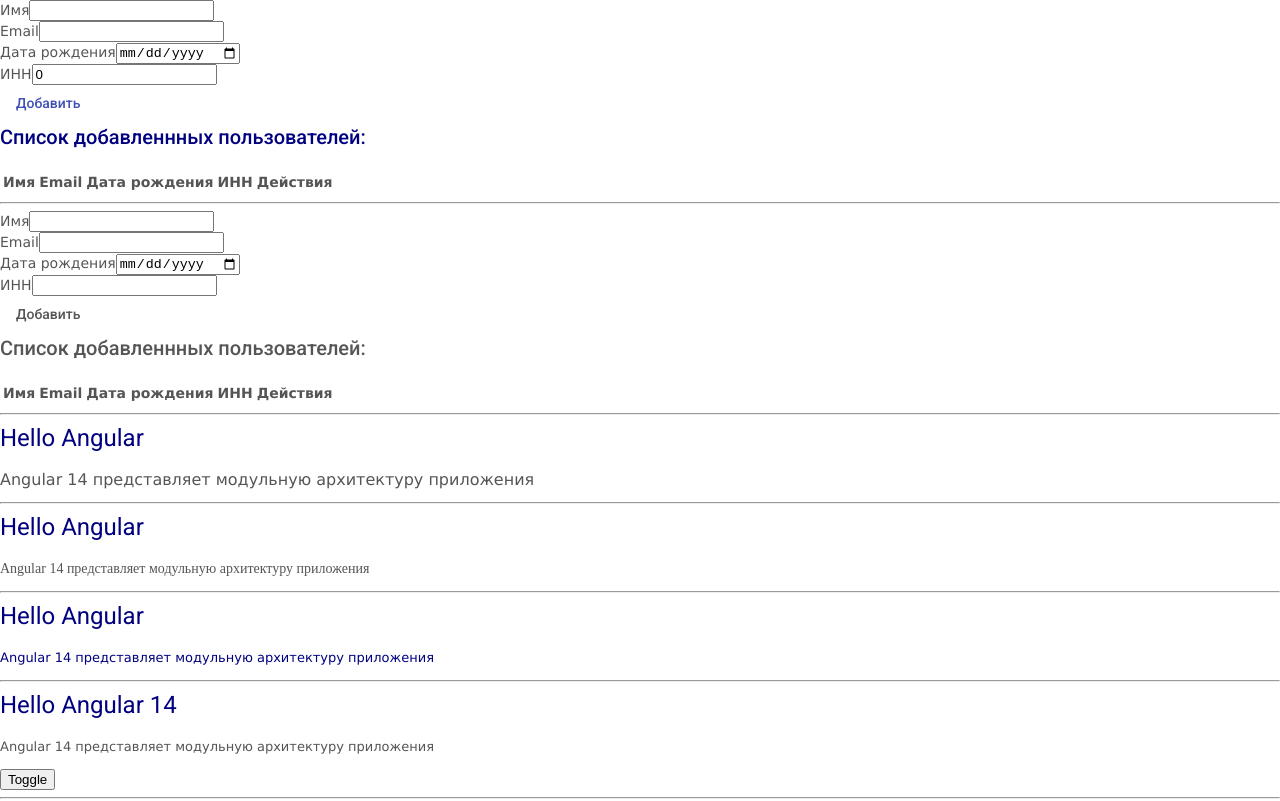
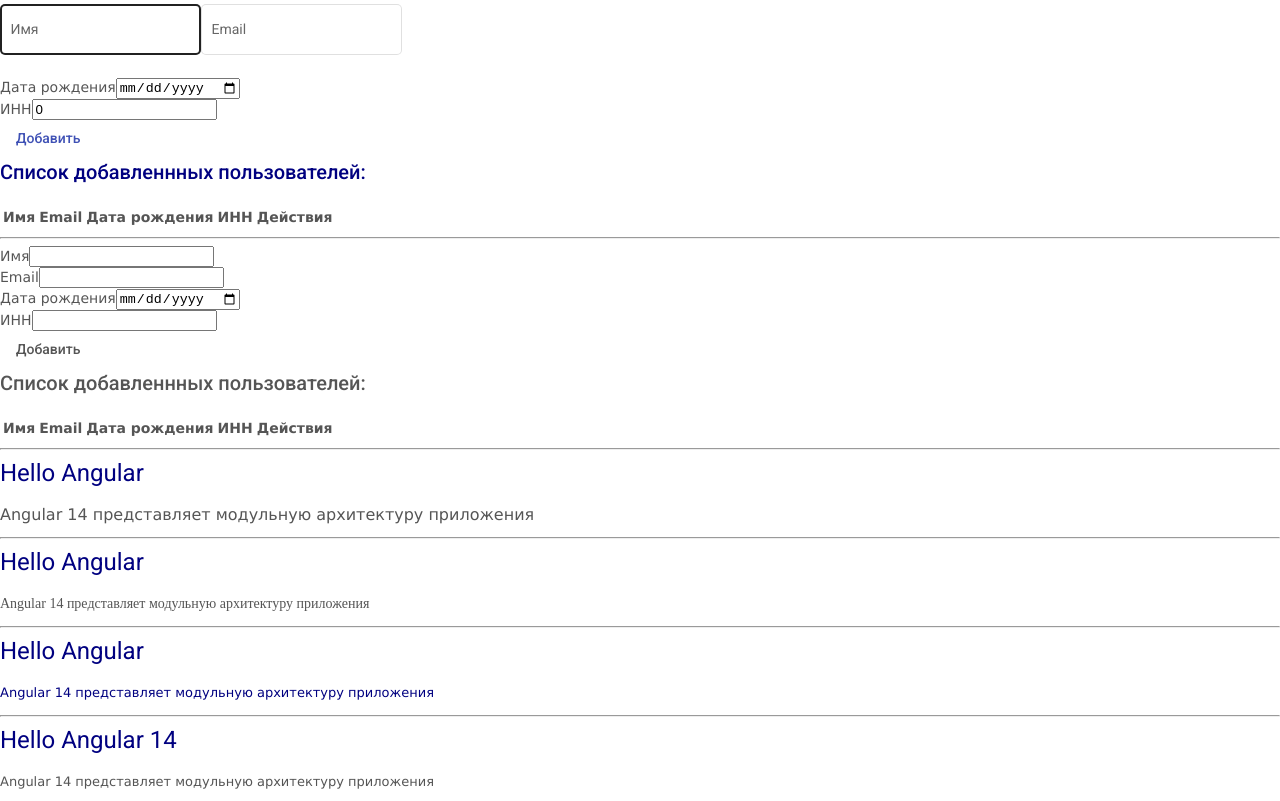
Before and after one commit to VKozhura/angular-components, an Angular app: page / in a window 1280 px wide. Shown: the top 801 px of the page. Built offline with nearby package versions, Linux system fonts and the light colour scheme.

Commit message:
добавила редактирование данных в форме

```diff
--- a/src/app/app.component.html
+++ b/src/app/app.component.html
@@ -1,12 +1,12 @@
 <form [formGroup]="myForm" novalidate (ngSubmit)="addUser()">
-  <div>
-    <label>Имя</label>
-    <input type="text" formControlName = "userName">
-  </div>
-  <div>
+  <mat-form-field appearance="outline">
+    <mat-label>Имя</mat-label>
+    <input matInput placeholder="Иван" type="text" formControlName = "userName">
+  </mat-form-field>
+  <mat-form-field appearance="outline">
     <mat-label>Email</mat-label>
-    <input type="text" formControlName = "userEmail">
-  </div>
+    <input matInput type="text" formControlName = "userEmail">
+  </mat-form-field>
   <div>
     <label for="">Дата рождения</label>
     <input type="date" formControlName = "userBirthdate">
@@ -35,7 +35,8 @@
           <td >{{user.userEmail}}</td>
           <td >{{user.userBirthdate}}</td>
           <td >{{user.userTaxId}}</td>
-          <button (click)="deleteRow(i)">удалить</button>
+          <button (click)="deleteRow(i)">Удалить</button>
+          <button (click)="editRow(i)">Редактировать</button>
       </tr>
   </tbody>
 </table>
--- a/src/app/app.component.ts
+++ b/src/app/app.component.ts
@@ -8,9 +8,15 @@
 
 export class User {
   userName: string;
+  userEmail: string;
+  userBirthdate: string;
+  userTaxId: number;
 
-  constructor( userName: string, public userEmail: string, public userBirthdate: string, public userTaxId: number ) {
+  constructor( userName: string, userEmail: string, userBirthdate: string, userTaxId: number ) {
     this.userName = userName;
+    this.userEmail = userEmail;
+    this.userBirthdate = userBirthdate;
+    this.userTaxId = userTaxId;
   }
 }
 
@@ -120,10 +126,10 @@
   myForm: FormGroup;
   constructor() {
     this.myForm = new FormGroup({
-      "userName": new FormControl(''),
-      "userEmail": new FormControl(''),
-      "userBirthdate": new FormControl(''),
-      "userTaxId": new FormControl(0, Validators.pattern('[0-9]{12}'))
+      userName: new FormControl(''),
+      userEmail: new FormControl(''),
+      userBirthdate: new FormControl(''),
+      userTaxId: new FormControl(0, Validators.pattern('[0-9]{12}'))
     })
   }
 
@@ -141,4 +147,19 @@
         console.log(this.users);
   }
 
+  editRow(index: number) {
+    const userToEdit = this.users[index]
+
+    this.myForm.patchValue({
+      userName: userToEdit.userName,
+      userEmail: userToEdit.userEmail,
+      userBirthdate: userToEdit.userBirthdate,
+      userTaxId: userToEdit.userTaxId,
+
+  })
+
+    this.deleteRow(index);
+
+  }
+
 }
--- a/src/app/app.module.ts
+++ b/src/app/app.module.ts
@@ -26,12 +26,13 @@
 
 import { MatButtonModule } from '@angular/material/button';
 import {MatInputModule} from '@angular/material/input';
+import {MatFormFieldModule} from '@angular/material/form-field';
 
 
 
 @NgModule({
   declarations: [TaskComponent, AppComponent, UserComponent, FormComponent, Form1Component, DataComponent, ChildComponent, Child1Component, Child2Component, Child3Component, Child4Component, Child5Component, Child6Component, Child7Component, BoldDirective ],
-  imports: [BrowserModule, FormsModule, ReactiveFormsModule, ButtonModule, BrowserAnimationsModule, MatButtonModule, MatInputModule ],
+  imports: [BrowserModule, FormsModule, ReactiveFormsModule, ButtonModule, BrowserAnimationsModule, MatButtonModule, MatInputModule, MatFormFieldModule ],
   providers: [DataService, LogService],
   bootstrap: [AppComponent],
 })
```
